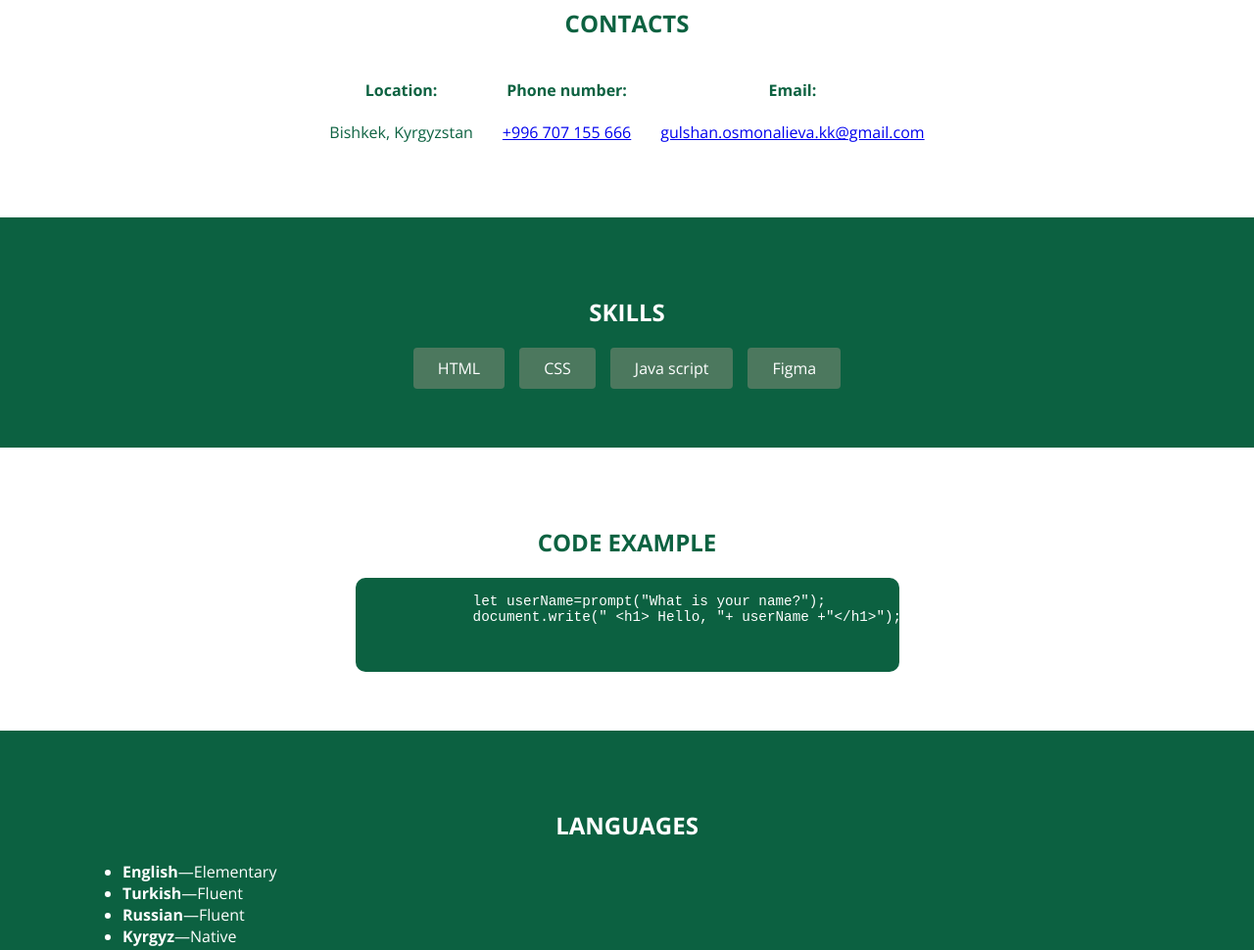
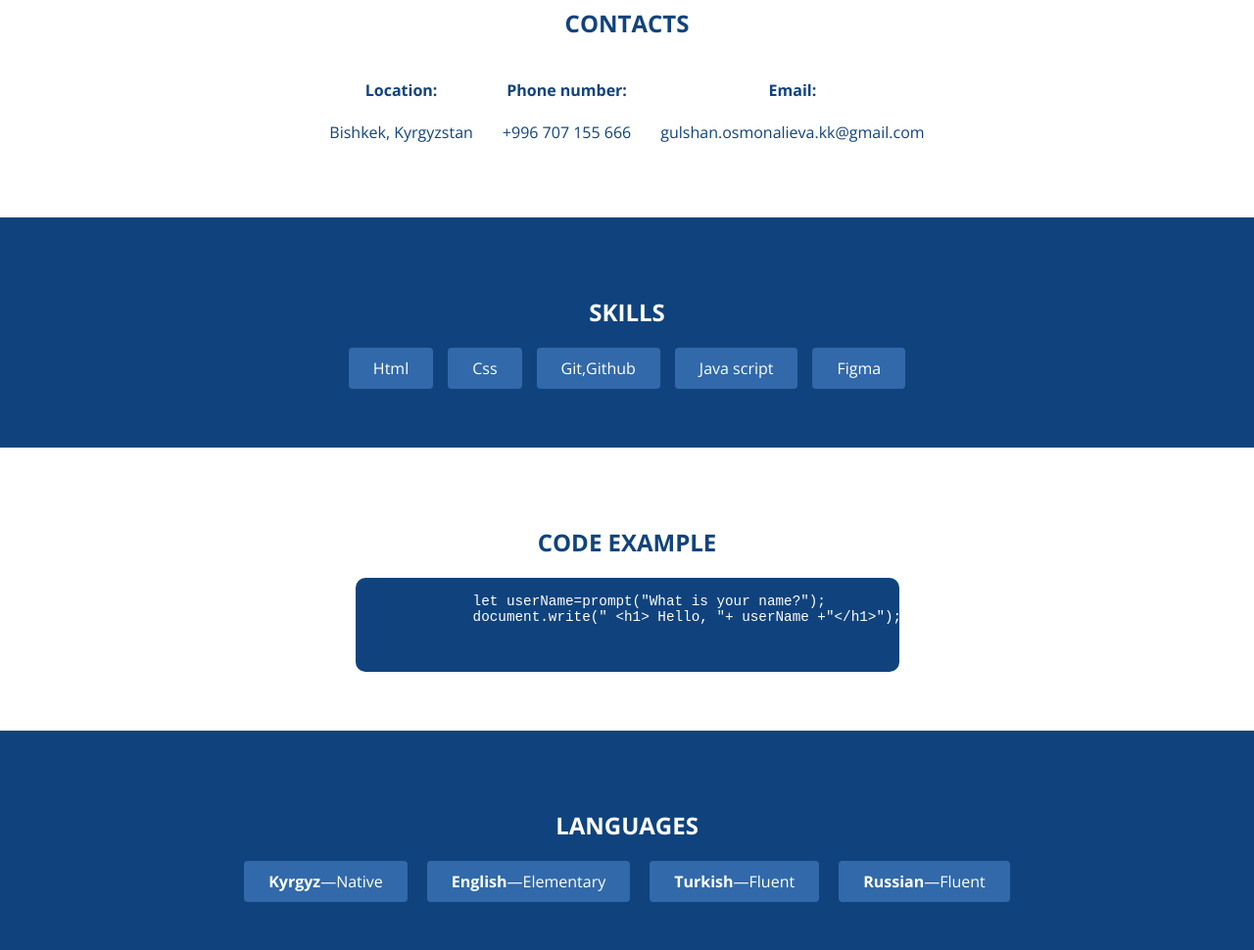
Before and after one commit to gulosmonalieva/Portfolio2, a plain HTML site: page index.html in a window 1280 px wide. Shown: the part 440-1410 px from the top of the page at 98% size. Drawn offline with nearby package versions, Linux system fonts and the light colour scheme.

Commit message:
Update languages

```diff
--- a/css/style.css
+++ b/css/style.css
@@ -1,6 +1,6 @@
 :root {
-  --accent: #095f3efb;
-  --accent-light: #567c63dc;
+  --accent: #053a77f3;
+  --accent-light: #336cadf3;
   --accent-white: #fff;
 }
 html {
@@ -110,7 +110,13 @@ body {
 }
 .contacts li {
   text-align: center;
+  text-decoration: none;
 }
+.contacts li a {
+  text-decoration: none;
+  color: var(--accent);
+}
+
 .skills {
   padding: 60px 0;
   background-color: var(--accent);
@@ -142,6 +148,20 @@ body {
   background-color: var(--accent);
   color: var(--accent-white);
 }
+.languages ul {
+  margin: 0;
+  padding: 0;
+  list-style: none;
+  display: flex;
+  justify-content: center;
+  align-items: center;
+  gap: 20px;
+}
+.languages li {
+  padding: 10px 25px;
+  border-radius: 4px;
+  background-color: var(--accent-light);
+}
 
 .languages span {
   font-weight: bold;
--- a/index.html
+++ b/index.html
@@ -89,8 +89,9 @@
         <div class="container">
           <h2 class="section-title">Skills</h2>
           <ul>
-            <li>HTML</li>
-            <li>CSS</li>
+            <li>Html</li>
+            <li>Css</li>
+            <li>Git,Github</li>
             <li>Java script</li>
             <li>Figma</li>
           </ul>
@@ -112,10 +113,10 @@
         <div class="container">
           <h2 class="section-title">Languages</h2>
           <ul>
+            <li><span>Kyrgyz</span>&mdash;Native</li>
             <li><span>English</span>&mdash;Elementary</li>
             <li><span>Turkish</span>&mdash;Fluent</li>
             <li><span>Russian</span>&mdash;Fluent</li>
-            <li><span>Kyrgyz</span>&mdash;Native</li>
           </ul>
         </div>
       </section>
```
